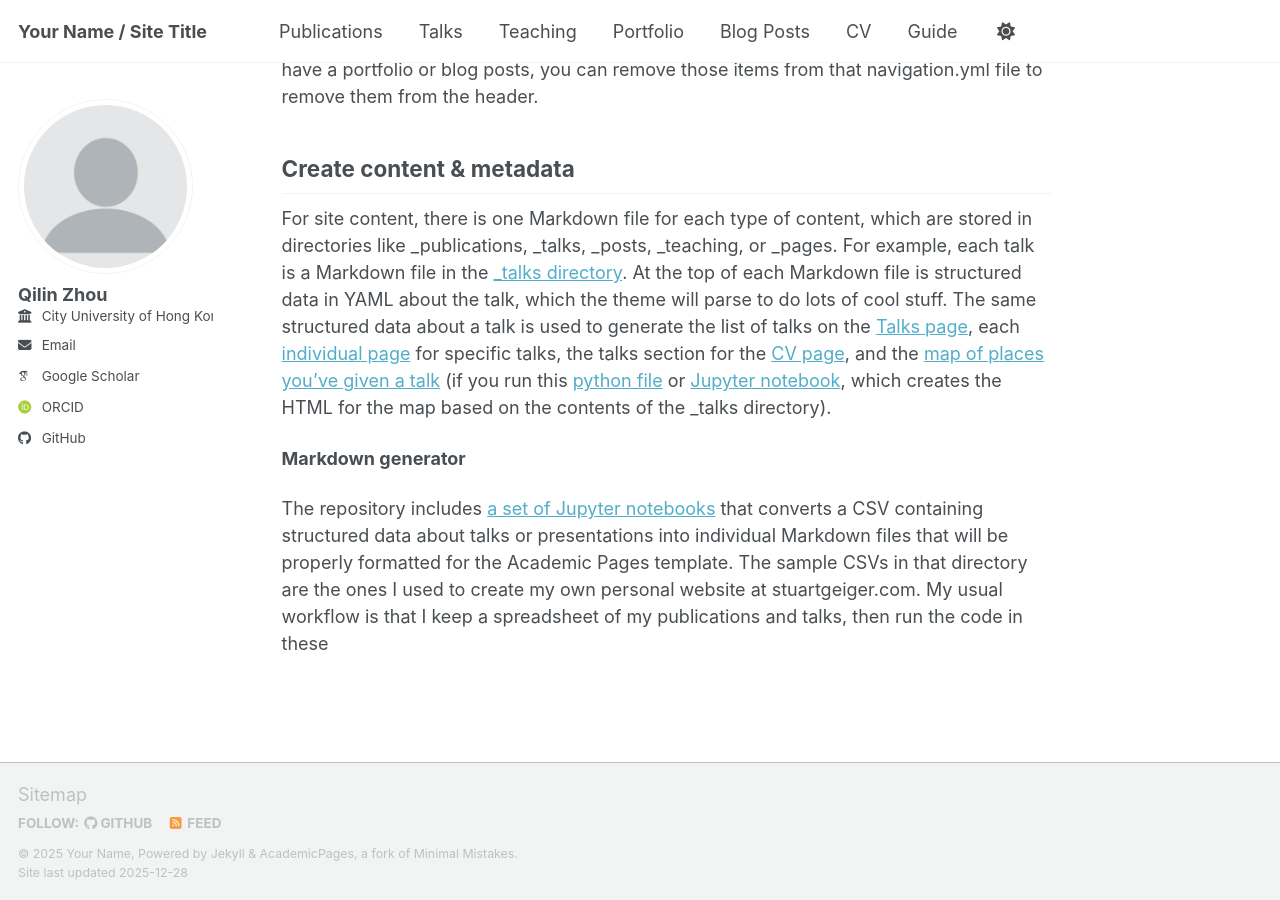
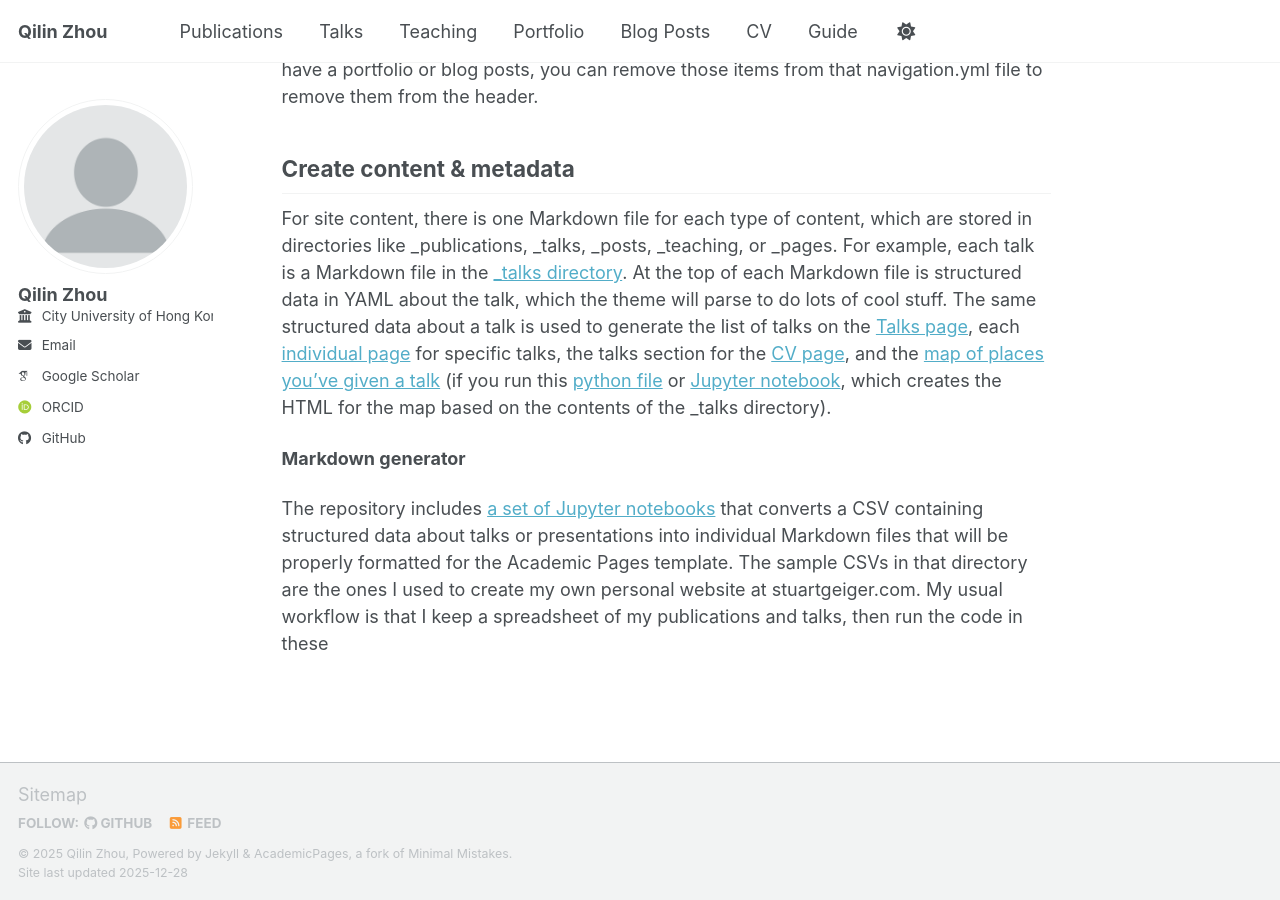
Before and after one commit to qilin-zhou/qilin-zhou.github.io, a Jekyll site: the page built from _pages/about.md, in a window 1280 px wide and 900 px high, scrolled down 1616 px. Built offline with Jekyll 4.4.1, drawn with Linux system fonts in a browser that asks for light colours; some web fonts are replaced; a script bundle is joined from its source files by our own code; library files that are not in the unit come from our copies.

Commit message:
Update _config.yml

```diff
--- a/_config.yml
+++ b/_config.yml
@@ -9,14 +9,14 @@
 # Basic Site Settings
 locale                   : "en-US"
 site_theme               : "default" # the available themes options are "default", "air", "sunrise", "mint", "dirt" and "contrast"
-title                    : "Your Name / Site Title"
+title                    : "Qilin Zhou"
 title_separator          : "-"
-name                     : &name "Your Name"
+name                     : &name "Qilin Zhou"
 description              : &description "Your Name's academic portfolio"   # Update this with a general description of your site, this is the default if not overridden by a page
 url                      : https://academicpages.github.io # The base hostname & protocol for your site e.g. "https://[your GitHub username].github.io",
                                                            # or if you already have some other page hosted on Github then use "https://[your GitHub username].github.io/[Your Repo Name]"
 baseurl                  : "" # the subpath of your site, e.g. "/blog"
-repository               : "academicpages/academicpages.github.io"
+repository               : "qilin-zhou/qilin-zhou.github.io"
 
 # Site Author - The following control what appear as part of the author content on the side bar.
 #               If a field is blank the icon and link will not appear, otherwise it will be shown.
```
